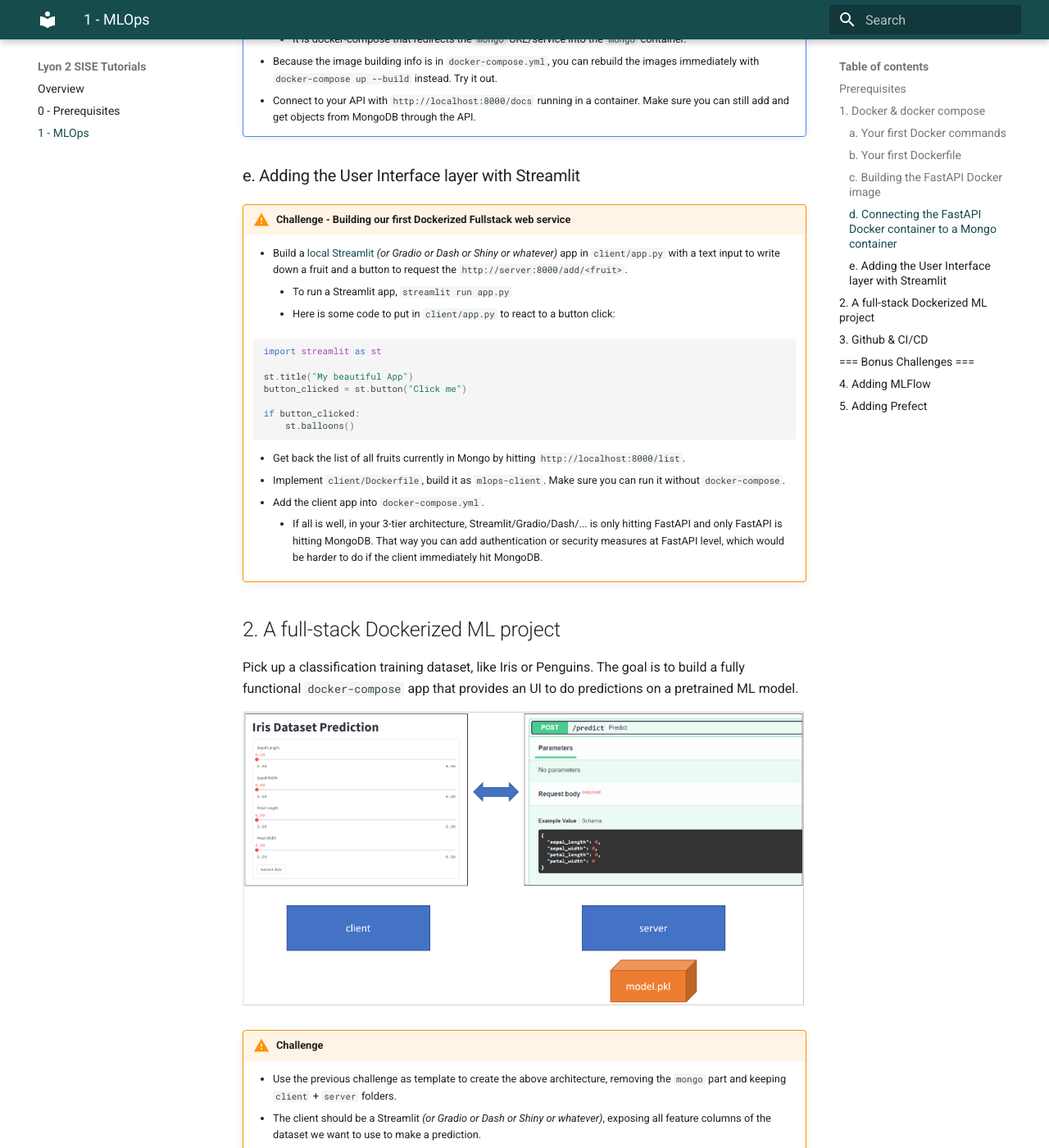
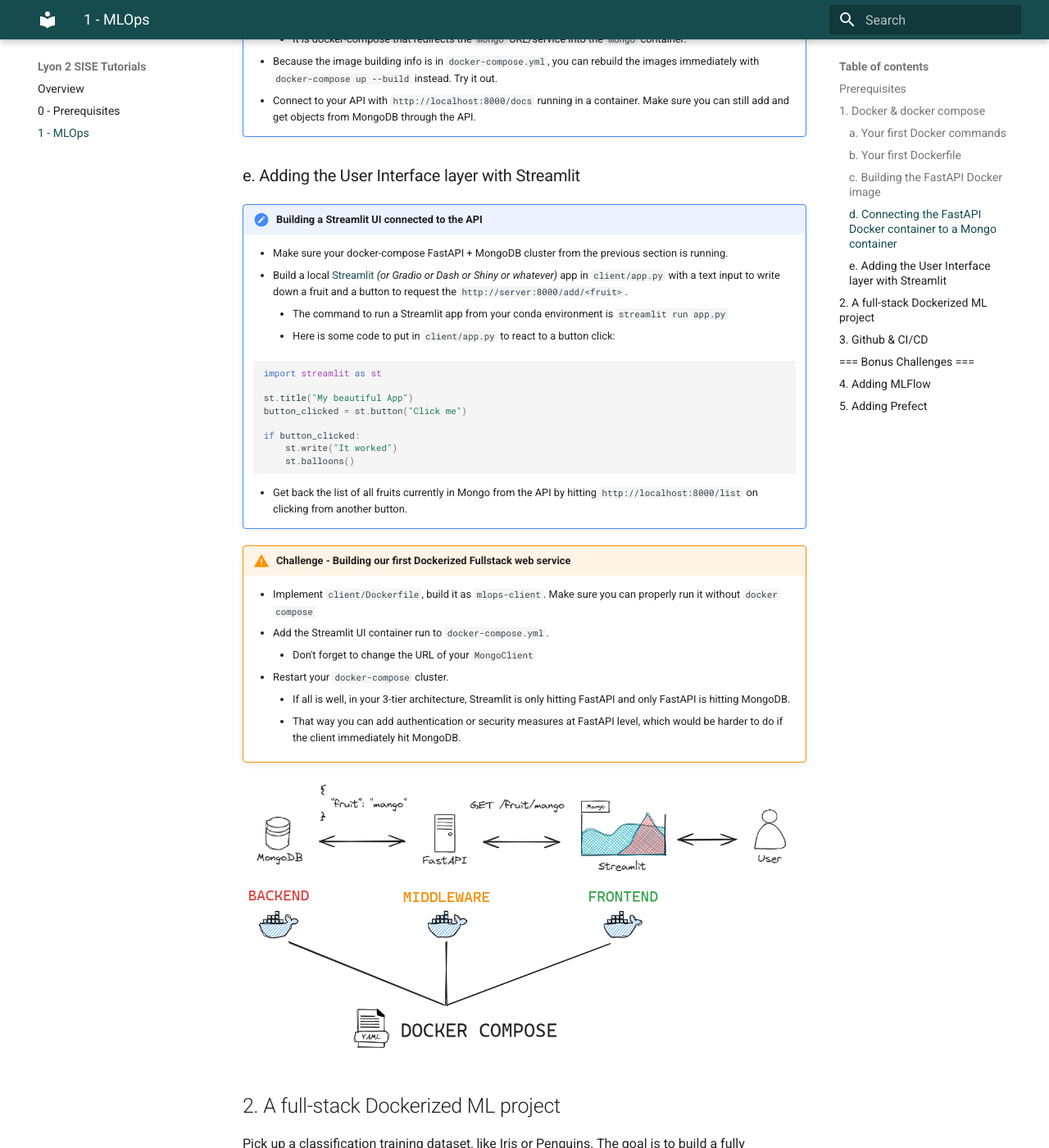
Before and after one commit to andfanilo/lyon2, an MkDocs documentation site: the page built from docs/mlops.md, in a window 1280 px wide and 1400 px high, scrolled down 8540 px. Shown: the whole window at 82% size. Built offline with MkDocs 1.6.1 and Material for MkDocs 9.7.7, drawn with Linux system fonts in a browser that asks for light colours; emoji names are drawn with the system emoji font; some of the changed text lies outside the part shown.

Commit message:
Add diagram for final challenge

````diff
--- a/docs/mlops.md
+++ b/docs/mlops.md
@@ -290,9 +290,10 @@ We are going to add a MongoDB database next to our API, which is used to store J
 
 ### e. Adding the User Interface layer with Streamlit
 
-!!! warning "Challenge - Building our first Dockerized Fullstack web service"
-    - Build a [local Streamlit](https://docs.streamlit.io/) _(or Gradio or Dash or Shiny or whatever)_ app in `client/app.py` with a text input to write down a fruit and a button to request the `http://server:8000/add/<fruit>`.
-        - To run a Streamlit app, `streamlit run app.py`
+!!! note "Building a Streamlit UI connected to the API"
+    - Make sure your docker-compose FastAPI + MongoDB cluster from the previous section is running.
+    - Build a local [Streamlit](https://docs.streamlit.io/) _(or Gradio or Dash or Shiny or whatever)_ app in `client/app.py` with a text input to write down a fruit and a button to request the `http://server:8000/add/<fruit>`.
+        - The command to run a Streamlit app from your conda environment is `streamlit run app.py`
         - Here is some code to put in `client/app.py` to react to a button click:
 
     ```python
@@ -302,13 +303,21 @@ We are going to add a MongoDB database next to our API, which is used to store J
     button_clicked = st.button("Click me")
 
     if button_clicked:
+        st.write("It worked")
         st.balloons()
     ```
 
-    - Get back the list of all fruits currently in Mongo by hitting `http://localhost:8000/list`.
-    - Implement `client/Dockerfile`, build it as `mlops-client`. Make sure you can run it without `docker-compose`.
-    - Add the client app into `docker-compose.yml`.
-        - If all is well, in your 3-tier architecture, Streamlit/Gradio/Dash/... is only hitting FastAPI and only FastAPI is hitting MongoDB. That way you can add authentication or security measures at FastAPI level, which would be harder to do if the client immediately hit MongoDB.
+    - Get back the list of all fruits currently in Mongo from the API by hitting `http://localhost:8000/list` on clicking from another button.
+
+!!! warning "Challenge - Building our first Dockerized Fullstack web service"
+    - Implement `client/Dockerfile`, build it as `mlops-client`. Make sure you can properly run it without `docker compose`
+    - Add the Streamlit UI container run to `docker-compose.yml`.
+        - Don't forget to change the URL of your `MongoClient`
+    - Restart your `docker-compose` cluster.
+        - If all is well, in your 3-tier architecture, Streamlit is only hitting FastAPI and only FastAPI is hitting MongoDB.
+        - That way you can add authentication or security measures at FastAPI level, which would be harder to do if the client immediately hit MongoDB.
+
+![](./images/mlops-three-tier-architecture.png)
 
 ## 2. A full-stack Dockerized ML project
 
````
Also changed, not shown: other parts of docs/mlops.md (+2 -2 lines), docs/images/mlops-architecture.png.
